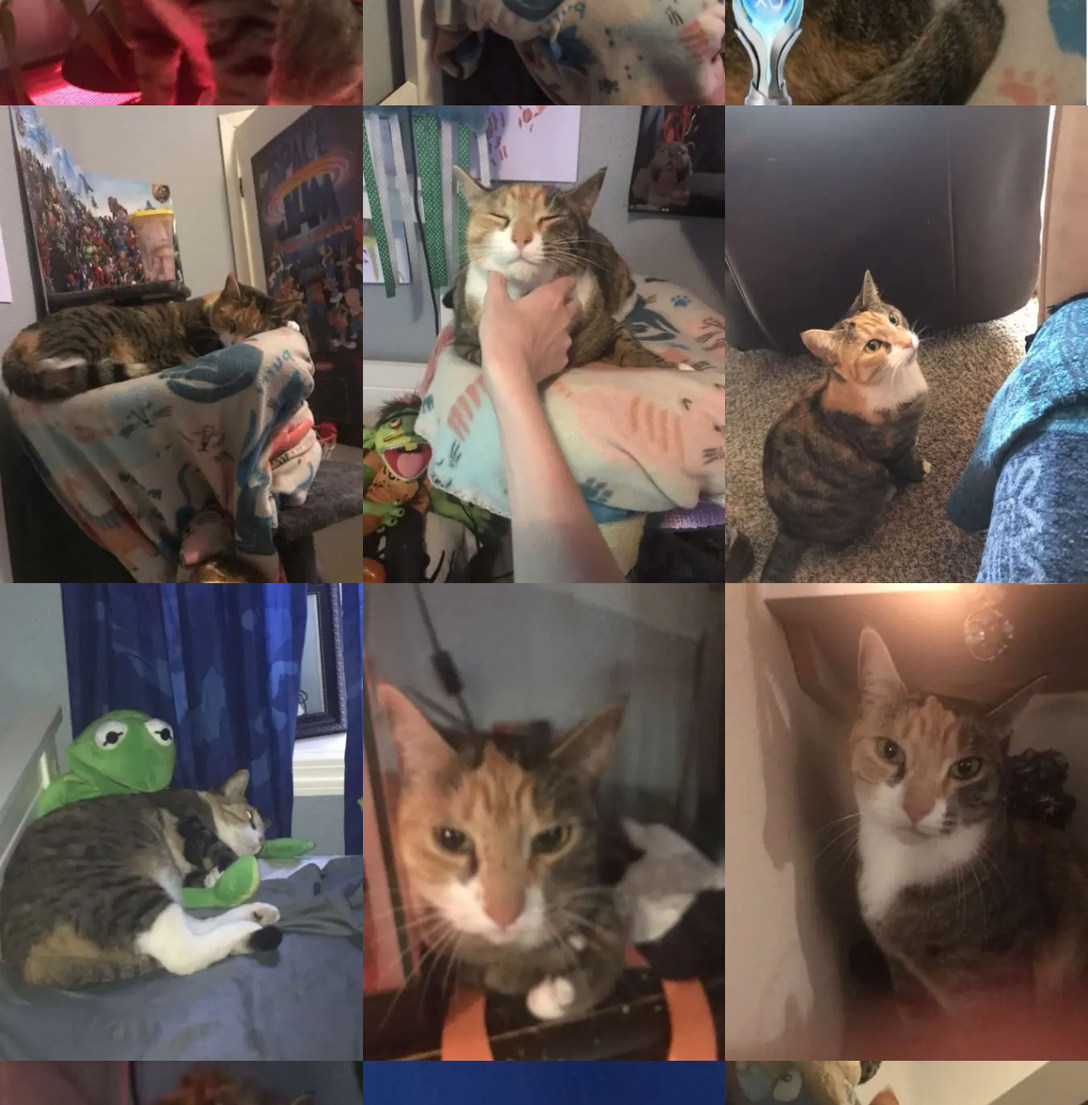
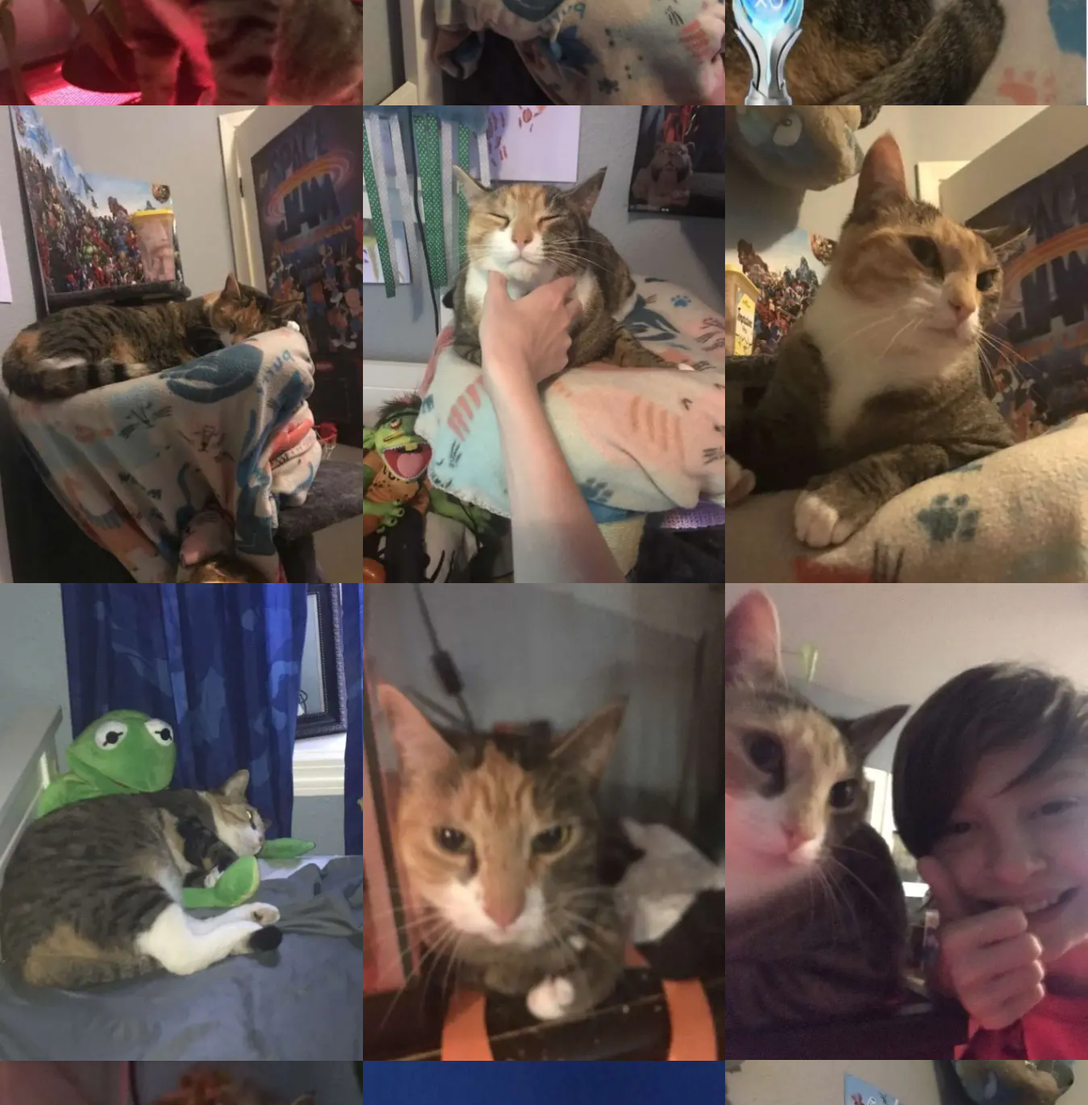
Before and after one commit to bbauska/MissK, a plain HTML site: page index.html in a window 1280 px wide. Shown: the part 3520-4820 px from the top of the page at 85% size. Drawn offline with Linux system fonts and the light colour scheme.

Commit message:
Update index.html

```diff
--- a/index.html
+++ b/index.html
@@ -104,8 +104,8 @@
       <img src="/photos/Kitterson-030-l-450x600.webp" id="ZoomA" alt="Miss K looking awake and cute as ever." style="width:100%">
     </div>
     <div class="w3-third">
-      <img src="/photos/Kitterson-031-l-450x600.webp" id="ZoomA" alt="Miss K looking up to the bed." style="width:100%">
-      <img src="/photos/Kitterson-032-l-450x600.webp" id="ZoomA" alt="Kitterson looking cute." style="width:100%">
+<!--      <img src="/photos/Kitterson-031-l-450x600.webp" id="ZoomA" alt="Miss K looking up to the bed." style="width:100%"> -->
+<!--      <img src="/photos/Kitterson-032-l-450x600.webp" id="ZoomA" alt="Kitterson looking cute." style="width:100%"> -->
       <img src="/photos/Kitterson-033-l-450x600.webp" id="ZoomA" alt="Miss K looking out." style="width:100%">
       <img src="/photos/Kitterson-034-l-450x600.webp" id="ZoomA" alt="Silus posing with Kitterson, thumbs up." style="width:100%">
       <img src="/photos/Kitterson-035-l-450x600.webp" id="ZoomA" alt="Kitterson getting a chin rub." style="width:100%">
@@ -125,7 +125,7 @@
       <img src="/photos/Kitterson-045-l-450x600.webp" id="ZoomA" alt="Miss K image 45." style="width:100%">
       <img src="/photos/Kitterson-046-l-450x600.webp" id="ZoomA" alt="Miss K image 46." style="width:100%">
       <img src="/photos/Kitterson-047-l-450x600.webp" id="ZoomA" alt="Miss K image 47." style="width:100%">
-      <img src="/photos/Kitterson-048-l-450x600.webp" id="ZoomA" alt="Miss K image 48." style="width:100%">
+<!--      <img src="/photos/Kitterson-048-l-450x600.webp" id="ZoomA" alt="Miss K image 48." style="width:100%"> -->
       <img src="/photos/Kitterson-049-l-450x600.webp" id="ZoomA" alt="Miss K image 49." style="width:100%">
     </div>  <!-- w3-third -->
   </div>  <!-- w3-row -->
```
